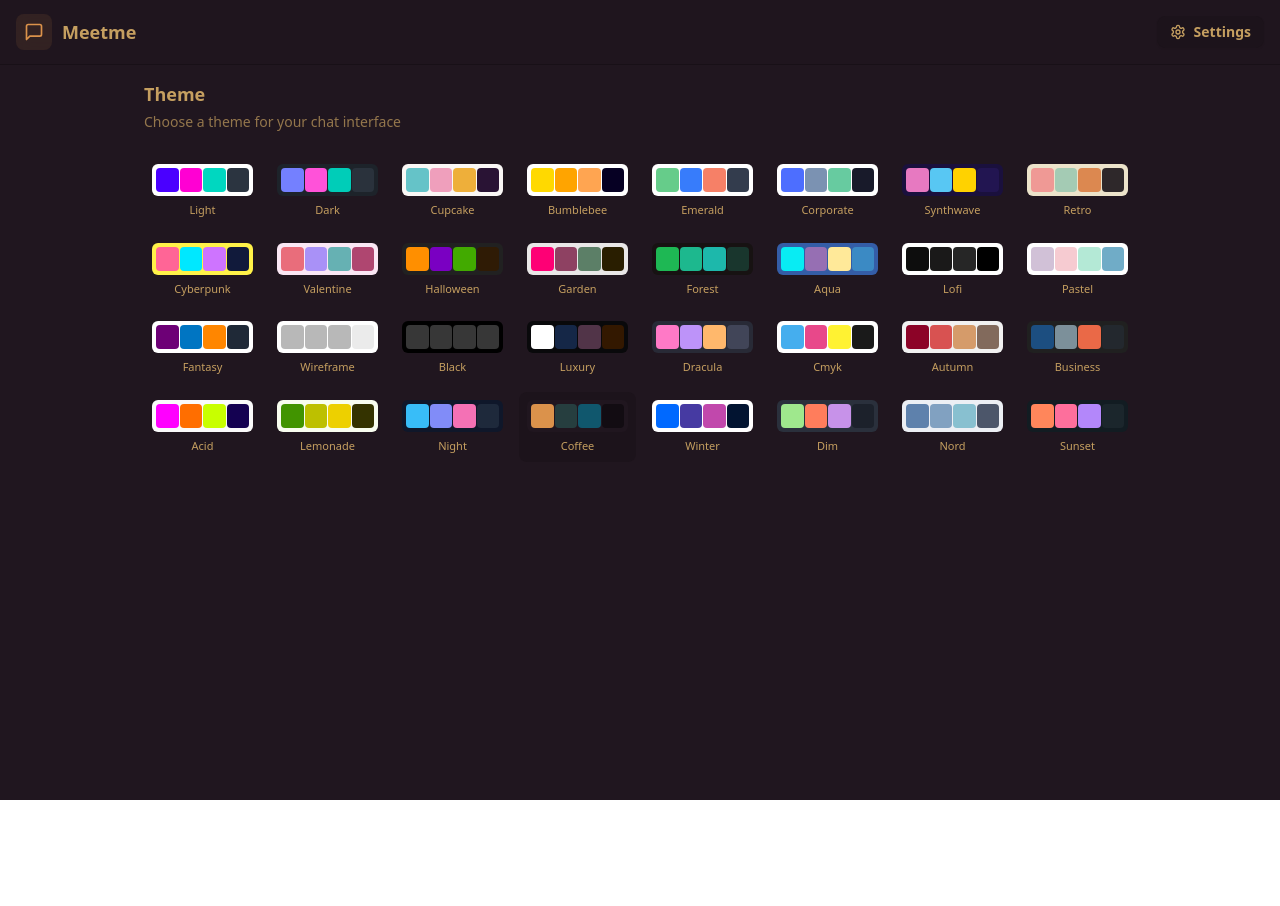
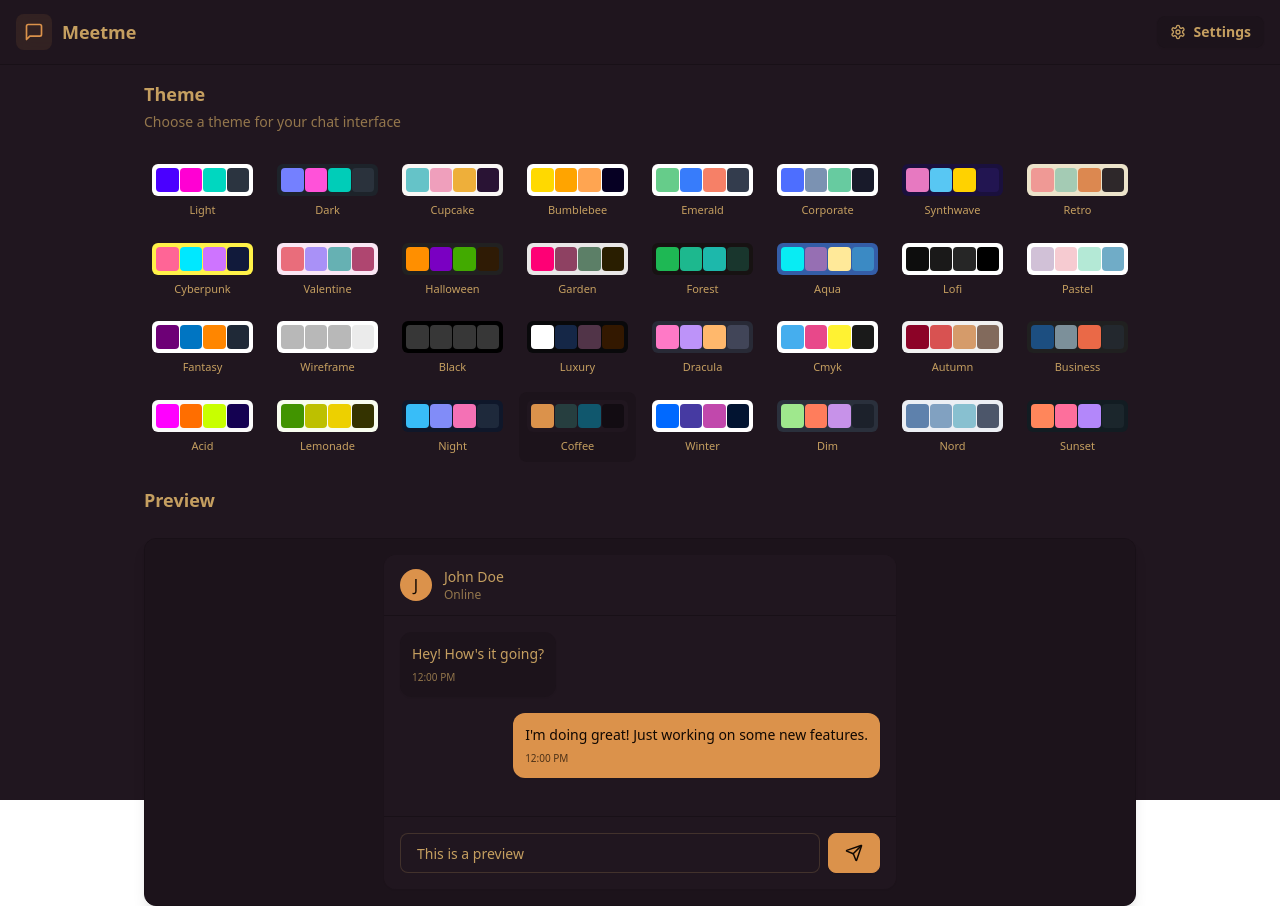
Before and after one commit to kitessafikadu/Meetme_MERN, a React (Vite) app in the folder frontend/: page /settings in a window 1280 px wide. Before the commit the page ends 800 px from the top, so only its background shows below. Built offline with nearby package versions, Linux system fonts and the light colour scheme; no server answers.

Commit message:
Add chat preview section to SettingsPage with mock UI

```diff
--- a/frontend/src/pages/SettingsPage.jsx
+++ b/frontend/src/pages/SettingsPage.jsx
@@ -1,6 +1,5 @@
 import { THEMES } from "../constants";
 import { useThemeStore } from "../store/useThemeStore";
-
 import { Send } from "lucide-react";
 
 const PREVIEW_MESSAGES = [
@@ -14,6 +13,7 @@
 
 const SettingsPage = () => {
   const { theme, setTheme } = useThemeStore();
+
   return (
     <div className="h-screen container mx-auto px-4 pt-20 max-w-5xl">
       <div className="space-y-6">
@@ -51,9 +51,85 @@
             </button>
           ))}
         </div>
+
+        {/* Preview Section */}
+        <h3 className="text-lg font-semibold mb-3">Preview</h3>
+        <div className="rounded-xl border border-base-300 overflow-hidden bg-base-100 shadow-lg">
+          <div className="p-4 bg-base-200">
+            <div className="max-w-lg mx-auto">
+              {/* Mock Chat UI */}
+              <div className="bg-base-100 rounded-xl shadow-sm overflow-hidden">
+                {/* Chat Header */}
+                <div className="px-4 py-3 border-b border-base-300 bg-base-100">
+                  <div className="flex items-center gap-3">
+                    <div className="w-8 h-8 rounded-full bg-primary flex items-center justify-center text-primary-content font-medium">
+                      J
+                    </div>
+                    <div>
+                      <h3 className="font-medium text-sm">John Doe</h3>
+                      <p className="text-xs text-base-content/70">Online</p>
+                    </div>
+                  </div>
+                </div>
+
+                {/* Chat Messages */}
+                <div className="p-4 space-y-4 min-h-[200px] max-h-[200px] overflow-y-auto bg-base-100">
+                  {PREVIEW_MESSAGES.map((message) => (
+                    <div
+                      key={message.id}
+                      className={`flex ${
+                        message.isSent ? "justify-end" : "justify-start"
+                      }`}
+                    >
+                      <div
+                        className={`
+                          max-w-[80%] rounded-xl p-3 shadow-sm
+                          ${
+                            message.isSent
+                              ? "bg-primary text-primary-content"
+                              : "bg-base-200"
+                          }
+                        `}
+                      >
+                        <p className="text-sm">{message.content}</p>
+                        <p
+                          className={`
+                            text-[10px] mt-1.5
+                            ${
+                              message.isSent
+                                ? "text-primary-content/70"
+                                : "text-base-content/70"
+                            }
+                          `}
+                        >
+                          12:00 PM
+                        </p>
+                      </div>
+                    </div>
+                  ))}
+                </div>
+
+                {/* Chat Input */}
+                <div className="p-4 border-t border-base-300 bg-base-100">
+                  <div className="flex gap-2">
+                    <input
+                      type="text"
+                      className="input input-bordered flex-1 text-sm h-10"
+                      placeholder="Type a message..."
+                      value="This is a preview"
+                      readOnly
+                    />
+                    <button className="btn btn-primary h-10 min-h-0">
+                      <Send size={18} />
+                    </button>
+                  </div>
+                </div>
+              </div>
+            </div>
+          </div>
+        </div>
       </div>
     </div>
   );
 };
-
 export default SettingsPage;
```
